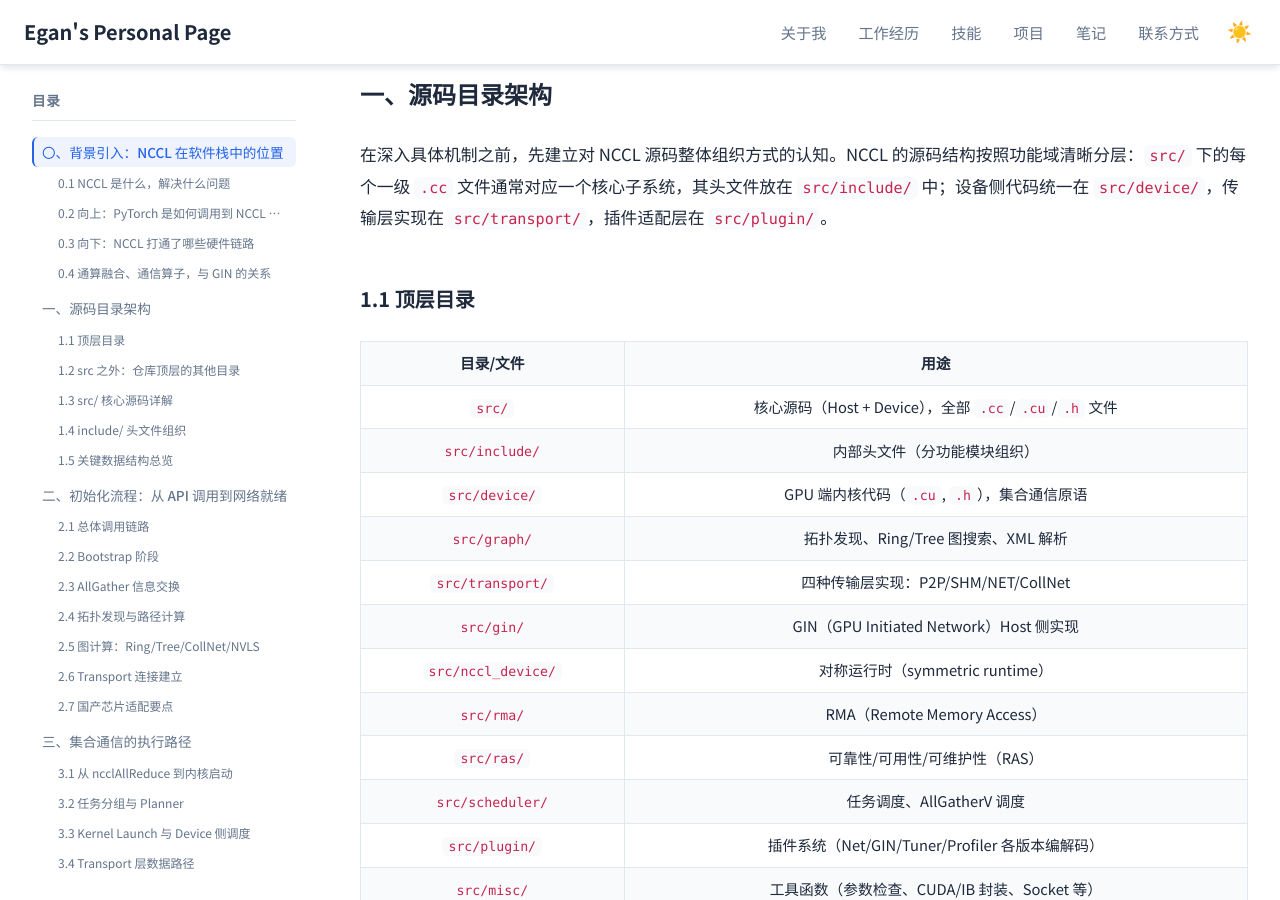
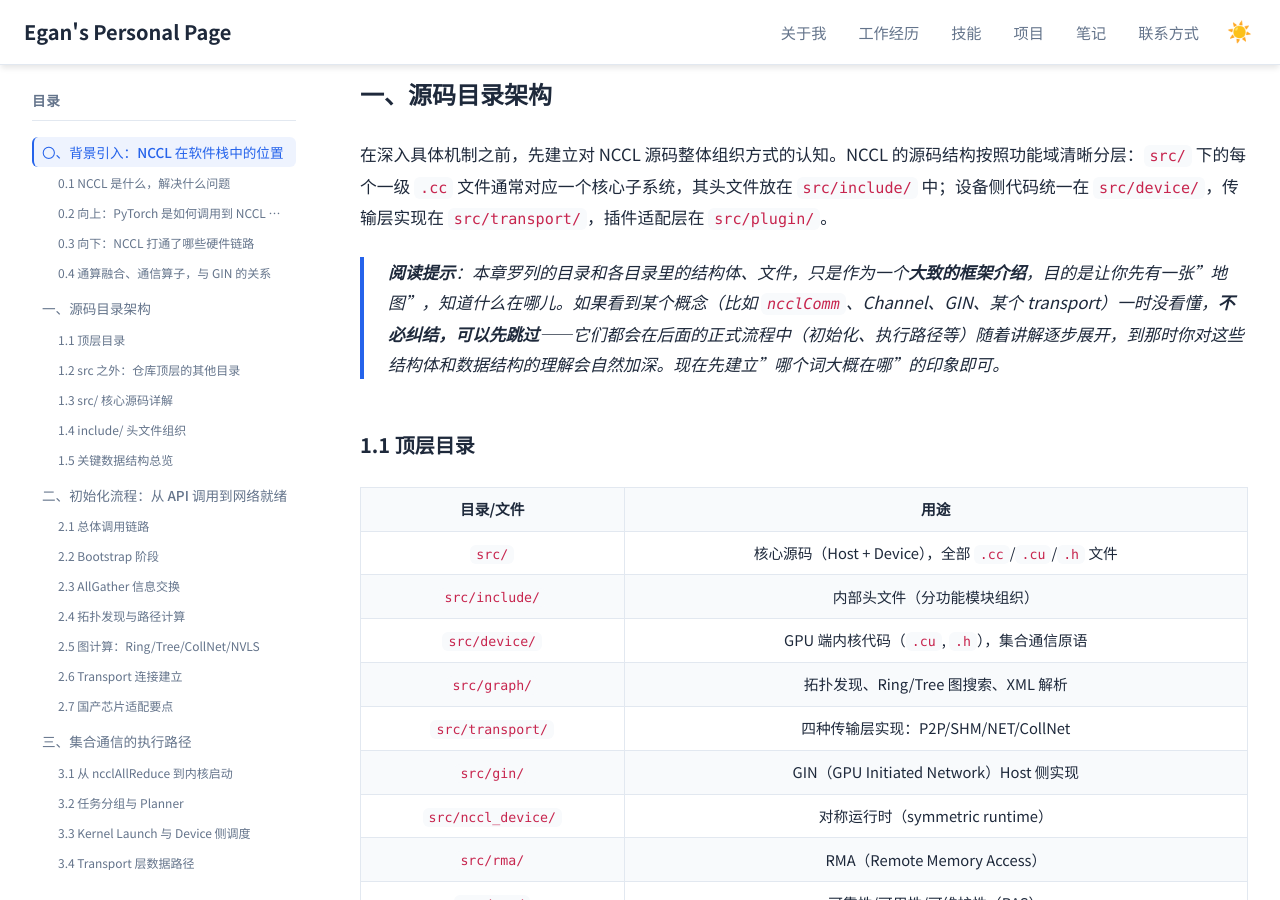
Before and after one commit to Lejun-Hu/Lejun-Hu.github.io, a Jekyll site: the page built from _notes/2026-8-24-nccl-source-study.md, in a window 1280 px wide and 900 px high, scrolled down 9234 px. Built offline with Jekyll 4.4.1, drawn with Linux system fonts in a browser that asks for light colours.

Commit message:
note: add reading tip about skipping unfamiliar concepts in directory section

```diff
--- a/_notes/2026-8-24-nccl-source-study.md
+++ b/_notes/2026-8-24-nccl-source-study.md
@@ -232,6 +232,8 @@ NCCL 的核心价值之一，就是它把下面这些异构的物理链路**统
 ## 一、源码目录架构
 
 在深入具体机制之前，先建立对 NCCL 源码整体组织方式的认知。NCCL 的源码结构按照功能域清晰分层：`src/` 下的每个一级 `.cc` 文件通常对应一个核心子系统，其头文件放在 `src/include/` 中；设备侧代码统一在 `src/device/`，传输层实现在 `src/transport/`，插件适配层在 `src/plugin/`。
+
+> **阅读提示**：本章罗列的目录和各目录里的结构体、文件，只是作为一个**大致的框架介绍**，目的是让你先有一张"地图"，知道什么在哪儿。如果看到某个概念（比如 `ncclComm`、Channel、GIN、某个 transport）一时没看懂，**不必纠结，可以先跳过**——它们都会在后面的正式流程中（初始化、执行路径等）随着讲解逐步展开，到那时你对这些结构体和数据结构的理解会自然加深。现在先建立"哪个词大概在哪"的印象即可。
 
 ### 1.1 顶层目录
 
```
